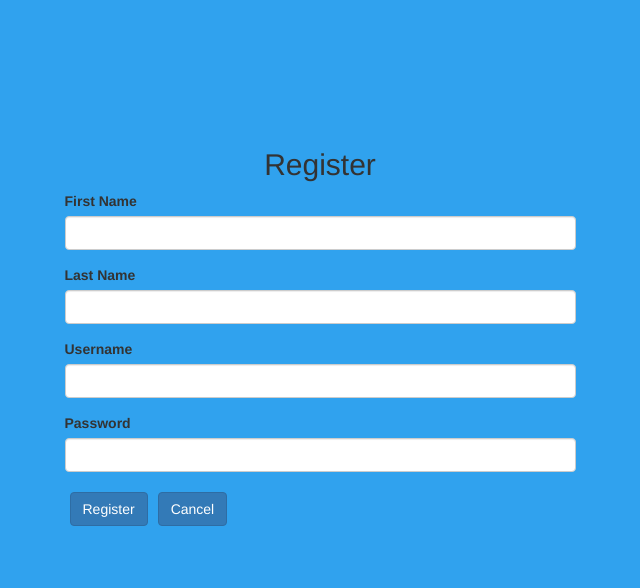
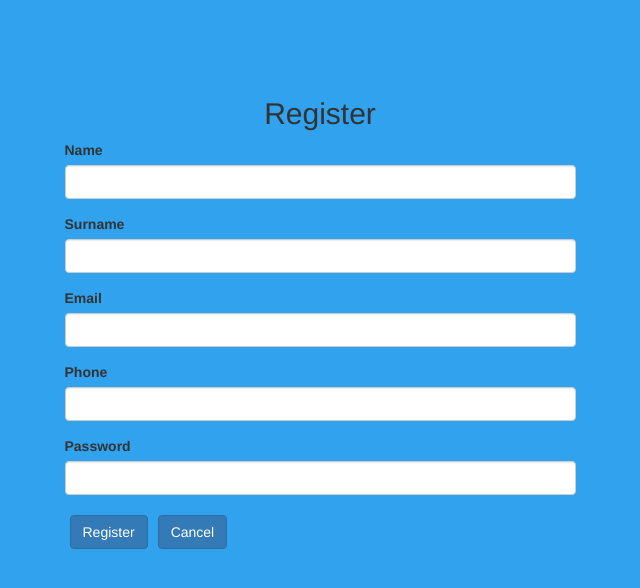
Before and after one commit to VitaliyFedyay/Homework10, a React app: page /register in a window 1280 px wide. Shown: the top 588 px of the page, without its empty margins (320-960 px from the left). Built offline with nearby package versions, Linux system fonts and the light colour scheme.

Commit message:
set right l/r form

```diff
--- a/src/_App/App.jsx
+++ b/src/_App/App.jsx
@@ -9,7 +9,7 @@ import { LoginPage } from './../_LoginPage/LoginPage';
 import { RegisterPage } from './../_RegisterPage/RegisterPage';
 
 const Wrapper = {
-  marginTop: "10%"
+  marginTop: "6%"
 }
 
 class App extends React.Component {
--- a/src/_LoginPage/LoginPage.jsx
+++ b/src/_LoginPage/LoginPage.jsx
@@ -15,7 +15,7 @@ class LoginPage extends React.Component {
     this.props.dispatch(userActions.logout());
 
     this.state = {
-      username: '',
+      name: '',
       password: '',
       submitted: false
     };
@@ -33,25 +33,25 @@ class LoginPage extends React.Component {
     e.preventDefault();
 
     this.setState({ submitted: true });
-    const { username, password } = this.state;
+    const { name, password } = this.state;
     const { dispatch } = this.props;
-    if (username && password) {
-      dispatch(userActions.login(username, password));
+    if (name && password) {
+      dispatch(userActions.login(name, password));
     }
   }
 
   render() {
     const { loggingIn } = this.props;
-    const { username, password, submitted } = this.state;
+    const { name, password, submitted } = this.state;
     return (
       <div className="col-sm-8 col-sm-offset-2">
         <h2 style={{textAlign:"center"}}>Login</h2>
         <form style={{width:"70%",margin:"0 auto"}} name="form" onSubmit={this.handleSubmit}>
-          <div className={'form-group' + (submitted && !username ? ' has-error' : '')}>
-            <label htmlFor="username">Username</label>
-            <input type="text" className="form-control" name="username" value={username} onChange={this.handleChange} />
-            {submitted && !username &&
-              <div className="help-block">Username is required</div>
+          <div className={'form-group' + (submitted && !name ? ' has-error' : '')}>
+            <label htmlFor="name">Name</label>
+            <input type="text" className="form-control" name="name" value={name} onChange={this.handleChange} />
+            {submitted && !name &&
+              <div className="help-block">name is required</div>
             }
           </div>
           <div className={'form-group' + (submitted && !password ? ' has-error' : '')}>
--- a/src/_RegisterPage/RegisterPage.jsx
+++ b/src/_RegisterPage/RegisterPage.jsx
@@ -4,7 +4,7 @@ import { connect } from 'react-redux';
 import { userActions } from './../actions/user.actions';
 
 const Button = {
-    margin:"5px"
+  margin: "5px"
 }
 
 class RegisterPage extends React.Component {
@@ -13,9 +13,10 @@ class RegisterPage extends React.Component {
 
     this.state = {
       user: {
-                firstName: '',
-                lastName: '',
-                username: '',
+        name: '',
+        surname: '',
+        email: '',
+        phone: '',
         password: ''
       },
       submitted: false
@@ -42,39 +43,51 @@ class RegisterPage extends React.Component {
     this.setState({ submitted: true });
     const { user } = this.state;
     const { dispatch } = this.props;
-        if (user.firstName && user.lastName && user.username && user.password) {
+    if (user.name && user.surname && user.email && user.phone && user.password) {
       dispatch(userActions.register(user));
     }
   }
 
   render() {
-        const { registering  } = this.props;
+    const { registering } = this.props;
     const { user, submitted } = this.state;
     return (
       <div className="col-sm-8 col-sm-offset-2">
-                <h2 style={{textAlign:"center"}}>Register</h2>
-                <form style={{width:"70%",margin:"0 auto"}} name="form" onSubmit={this.handleSubmit}>
-                    <div className={'form-group' + (submitted && !user.firstName ? ' has-error' : '')}>
-                        <label htmlFor="firstName">First Name</label>
-                        <input type="text" className="form-control" name="firstName" value={user.firstName} onChange={this.handleChange} />
-                        {submitted && !user.firstName &&
+        <h2 style={{ textAlign: "center" }}>Register</h2>
+        <form style={{ width: "70%", margin: "0 auto" }} name="form" onSubmit={this.handleSubmit}>
+
+          <div className={'form-group' + (submitted && !user.name ? ' has-error' : '')}>
+            <label htmlFor="name">Name</label>
+            <input type="text" className="form-control" name="name" value={user.name} onChange={this.handleChange} />
+            {submitted && !user.name &&
               <div className="help-block">First Name is required</div>
             }
           </div>
-                    <div className={'form-group' + (submitted && !user.lastName ? ' has-error' : '')}>
-                        <label htmlFor="lastName">Last Name</label>
-                        <input type="text" className="form-control" name="lastName" value={user.lastName} onChange={this.handleChange} />
-                        {submitted && !user.lastName &&
+
+          <div className={'form-group' + (submitted && !user.surname ? ' has-error' : '')}>
+            <label htmlFor="surname">Surname</label>
+            <input type="text" className="form-control" name="surname" value={user.surname} onChange={this.handleChange} />
+            {submitted && !user.surname &&
               <div className="help-block">Last Name is required</div>
             }
           </div>
-                    <div className={'form-group' + (submitted && !user.username ? ' has-error' : '')}>
-                        <label htmlFor="username">Username</label>
-                        <input type="text" className="form-control" name="username" value={user.username} onChange={this.handleChange} />
-                        {submitted && !user.username &&
-                            <div className="help-block">Username is required</div>
+
+          <div className={'form-group' + (submitted && !user.email ? ' has-error' : '')}>
+            <label htmlFor="email">Email</label>
+            <input type="text" className="form-control" name="email" value={user.email} onChange={this.handleChange} />
+            {submitted && !user.email &&
+              <div className="help-block">email is required</div>
             }
           </div>
+
+          <div className={'form-group' + (submitted && !user.phone ? ' has-error' : '')}>
+            <label htmlFor="phone">Phone</label>
+            <input type="text" className="form-control" name="phone" value={user.phone} onChange={this.handleChange} />
+            {submitted && !user.phone &&
+              <div className="help-block">phone is required</div>
+            }
+          </div>
+
           <div className={'form-group' + (submitted && !user.password ? ' has-error' : '')}>
             <label htmlFor="password">Password</label>
             <input type="password" className="form-control" name="password" value={user.password} onChange={this.handleChange} />
```
Lines whose indentation alone changed are shown as unchanged.
